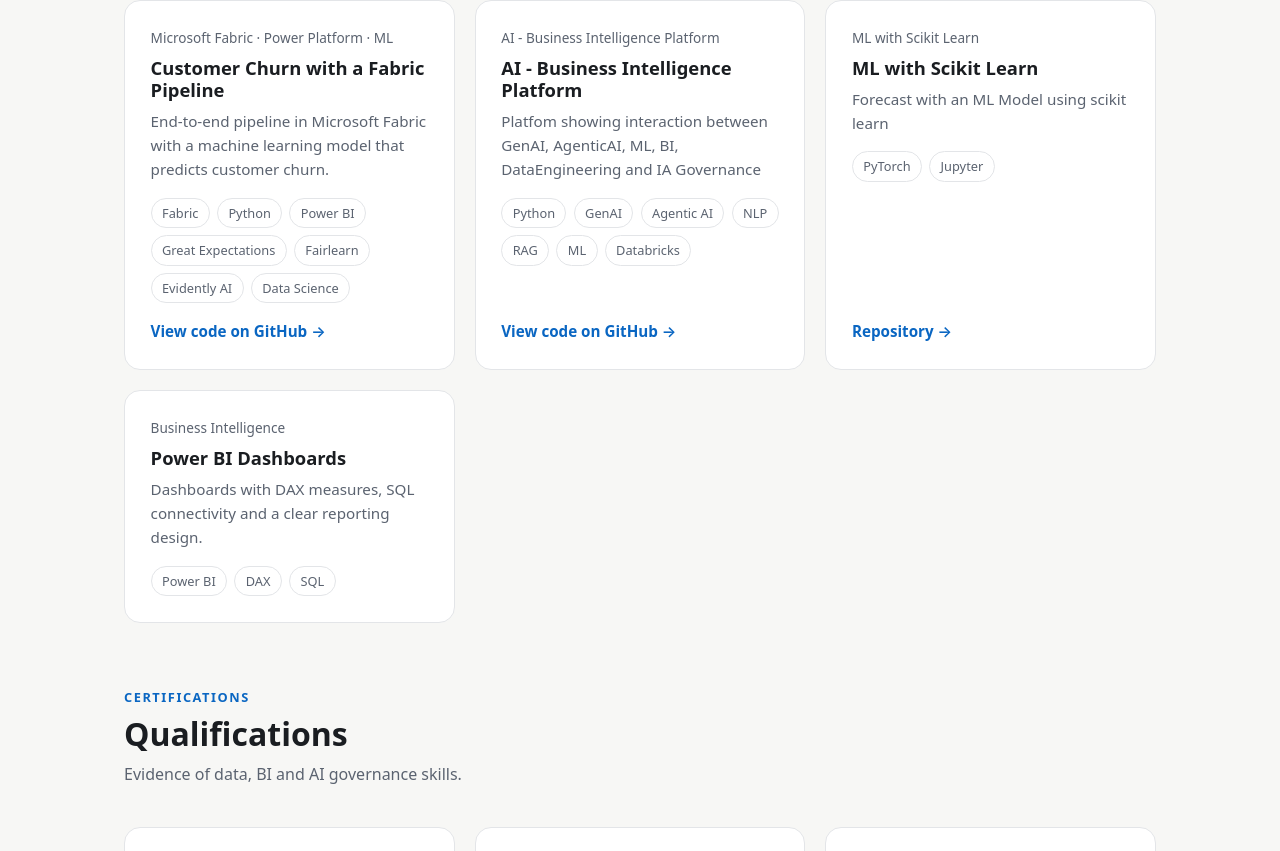
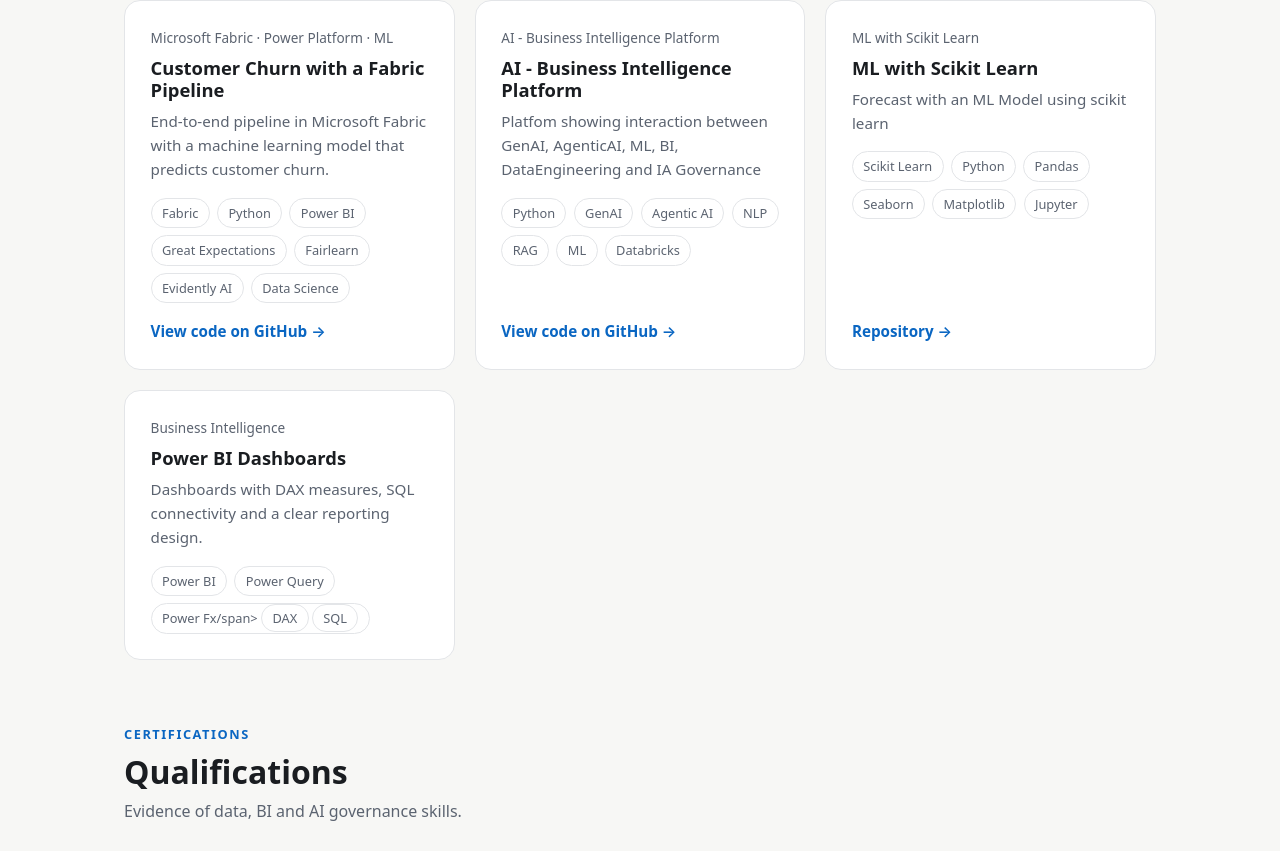
Before and after one commit to ThorS5150/ThorS5150.github.io, a plain HTML site: page index.html in a window 1280 px wide. Shown: the part 2818-3669 px from the top of the page. Drawn offline with Linux system fonts and the light colour scheme.

Commit message:
Update index.html

```diff
--- a/index.html
+++ b/index.html
@@ -343,14 +343,27 @@
       <div class="meta">ML with Scikit Learn</div>
       <h3 data-i18n="proj.3.title">ML with Scikit Learn</h3>
       <p data-i18n="proj.3.text">Forecast with an ML Model using scikit learn</p>
-      <div class="tags"><span class="tag">PyTorch</span><span class="tag">Jupyter</span></div>
+      <div class="tags">
+        <span class="tag">Scikit Learn</span>
+        <span class="tag">Python</span>
+        <span class="tag">Pandas</span>
+        <span class="tag">Seaborn</span>
+        <span class="tag">Matplotlib</span>
+        <span class="tag">Jupyter</span>
+      </div>
       <div class="links"><a href="https://github.com/ThorS5150/ML-with-SkLearn" target="_blank" rel="noopener" data-i18n="proj.repo">View code on GitHub →</a></div>
     </div>
     <div class="card project reveal">
       <div class="meta">Business Intelligence</div>
       <h3 data-i18n="proj.4.title">Power BI Dashboards</h3>
       <p data-i18n="proj.4.text">Dashboards with DAX measures, SQL connectivity and a clear reporting design.</p>
-      <div class="tags"><span class="tag">Power BI</span><span class="tag">DAX</span><span class="tag">SQL</span></div>
+      <div class="tags">
+        <span class="tag">Power BI</span>
+        <span class="tag">Power Query</span>
+        <span class="tag">Power Fx/span>
+        <span class="tag">DAX</span>
+        <span class="tag">SQL</span>
+      </div>
     </div>
   </div>
 </section>
```
